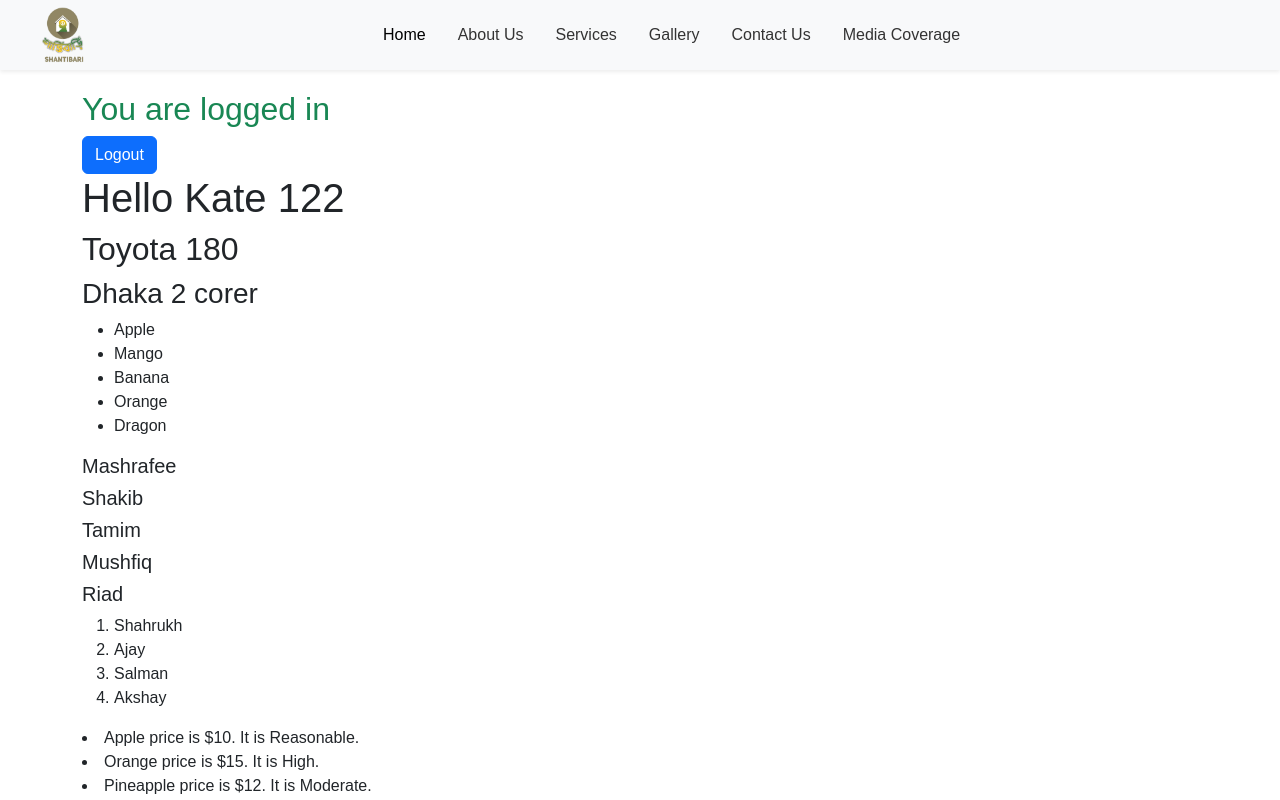
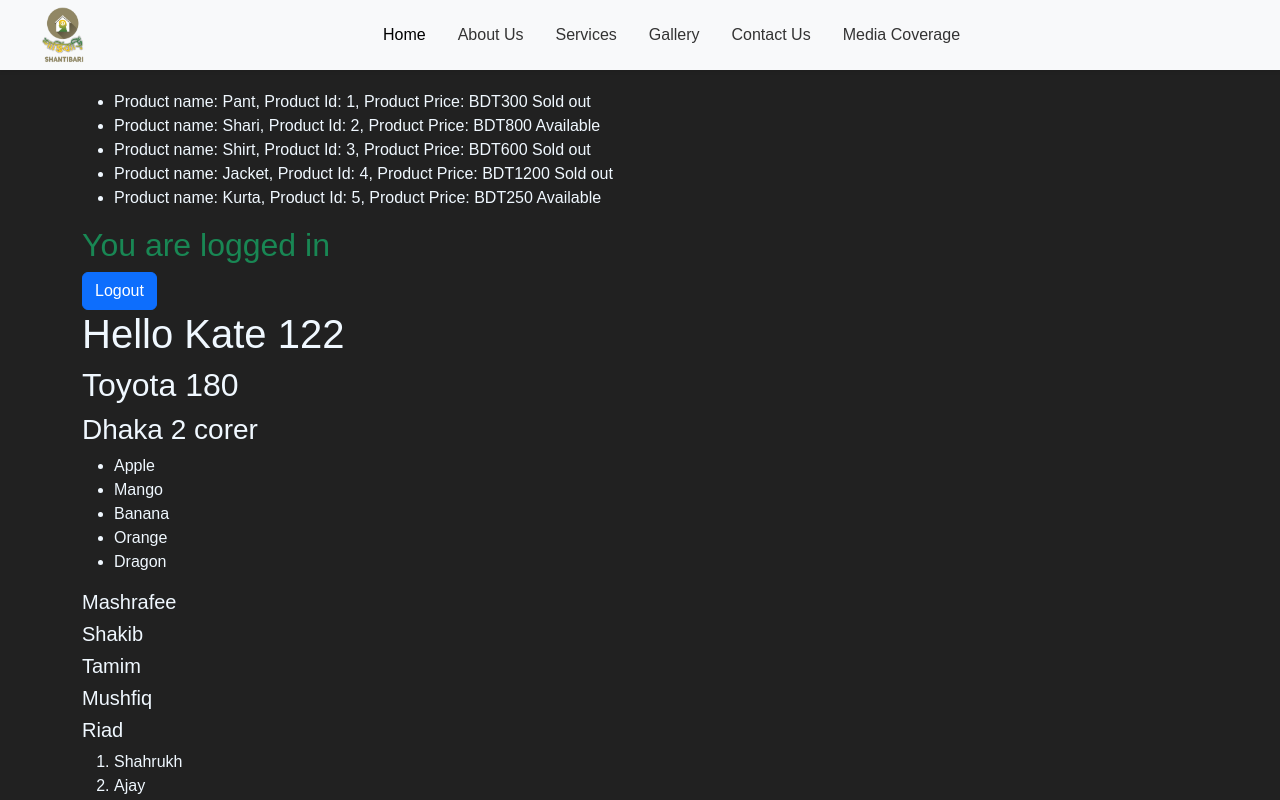
Before and after one commit to Atiqul-Imon/reactproject, a React (Vite) app: page / in a window 1280 px wide. Shown: the top 800 px of the page. Built offline with nearby package versions, Linux system fonts and the light colour scheme.

Commit message:
add clothes componen

```diff
--- a/index.html
+++ b/index.html
@@ -8,7 +8,7 @@
 
 
   </head>
-  <body>
+  <body style="background-color: #212121; color: aliceblue;">
     <div id="root"></div>
     <script type="module" src="/src/main.jsx"></script>
 
--- a/src/App.jsx
+++ b/src/App.jsx
@@ -11,6 +11,7 @@ import Header from "./components/Header";
 import Conditional from "./components/Conditional";
 import Footer from "./components/Footer";
 import LogInOut from "./components/LogInOut";
+import Clothes from "./components/Clothes";
 
 function App() {
   const person = {
@@ -36,6 +37,7 @@ function App() {
       </div>
 
       <div className="container">
+        <Clothes/>
         <LogInOut />
         <Hello person={person} />
         <Test car={car} />
--- /dev/null
+++ b/src/components/Clothes.jsx
@@ -0,0 +1,22 @@
+export default function Clothes() {
+  const clothes = [
+    { clothName: "Pant", clothId: 1, price: 300, sold: true },
+    { clothName: "Shari", clothId: 2, price: 800, sold:false },
+    { clothName: "Shirt", clothId: 3, price: 600, sold: true },
+    { clothName: "Jacket", clothId: 4, price: 1200, sold:true },
+    { clothName: "Kurta", clothId: 5, price: 250, sold: false },
+  ];
+
+  return (
+    <div>
+      <ul>
+        {clothes.map((cloth, ind) => (
+          <li key={ind}>
+            Product name: {cloth.clothName}, Product Id: {cloth.clothId},
+            Product Price: BDT{cloth.price} {(cloth.sold? "Sold out": "Available")}
+          </li>
+        ))}
+      </ul>
+    </div>
+  );
+}
--- a/src/components/LogInOut.jsx
+++ b/src/components/LogInOut.jsx
@@ -4,15 +4,15 @@ export default function LogInOut() {
   if (loggedIn) {
     return (
       <div>
-        <h2 class="text-success">You are logged in</h2>
-        <button type="button" class="btn btn-primary">Logout</button>
+        <h2 className="text-success">You are logged in</h2>
+        <button type="button" className="btn btn-primary">Logout</button>
       </div>
     );
   } else {
     return (
       <div>
-        <h2 class="text-danger">Please sign in</h2>
-        <button type="button" class="btn btn-primary">Login</button>
+        <h2 className="text-danger">Please sign in</h2>
+        <button type="button" className="btn btn-primary">Login</button>
       </div>
     );
   }
```
